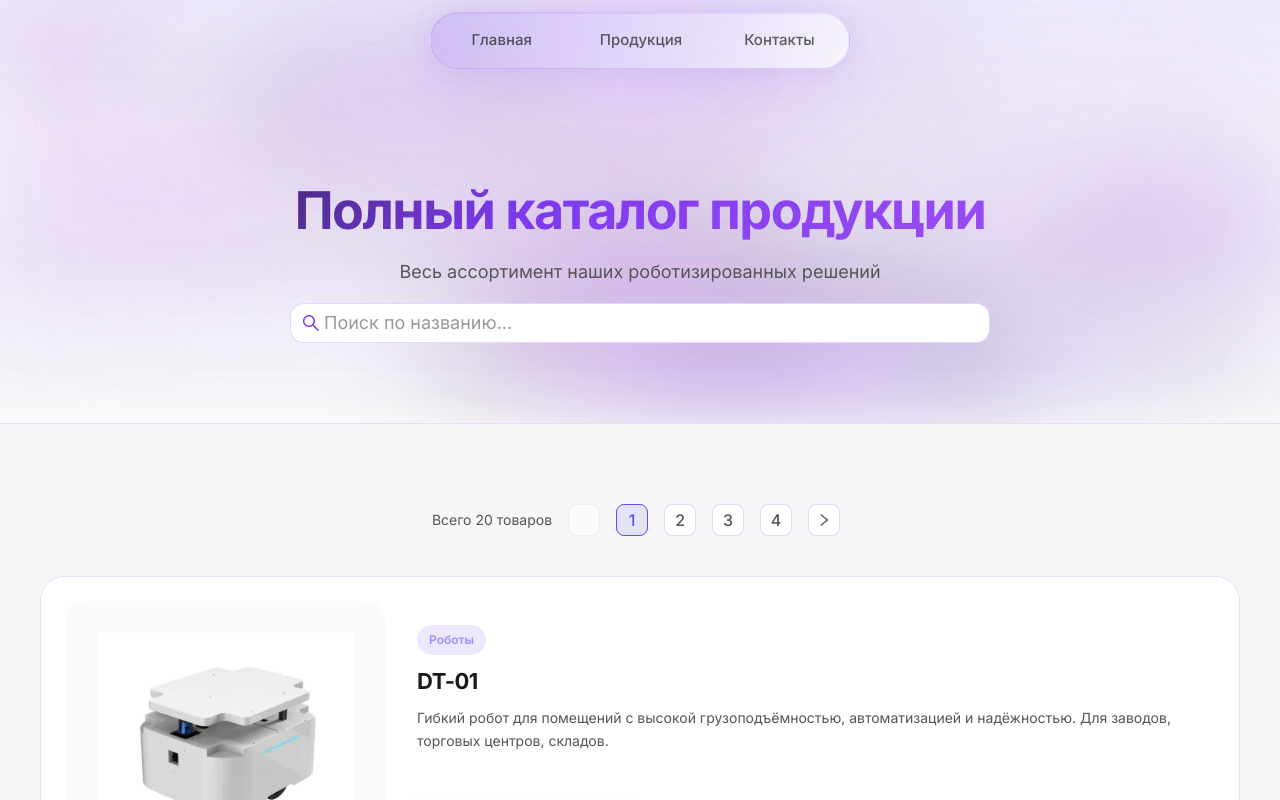
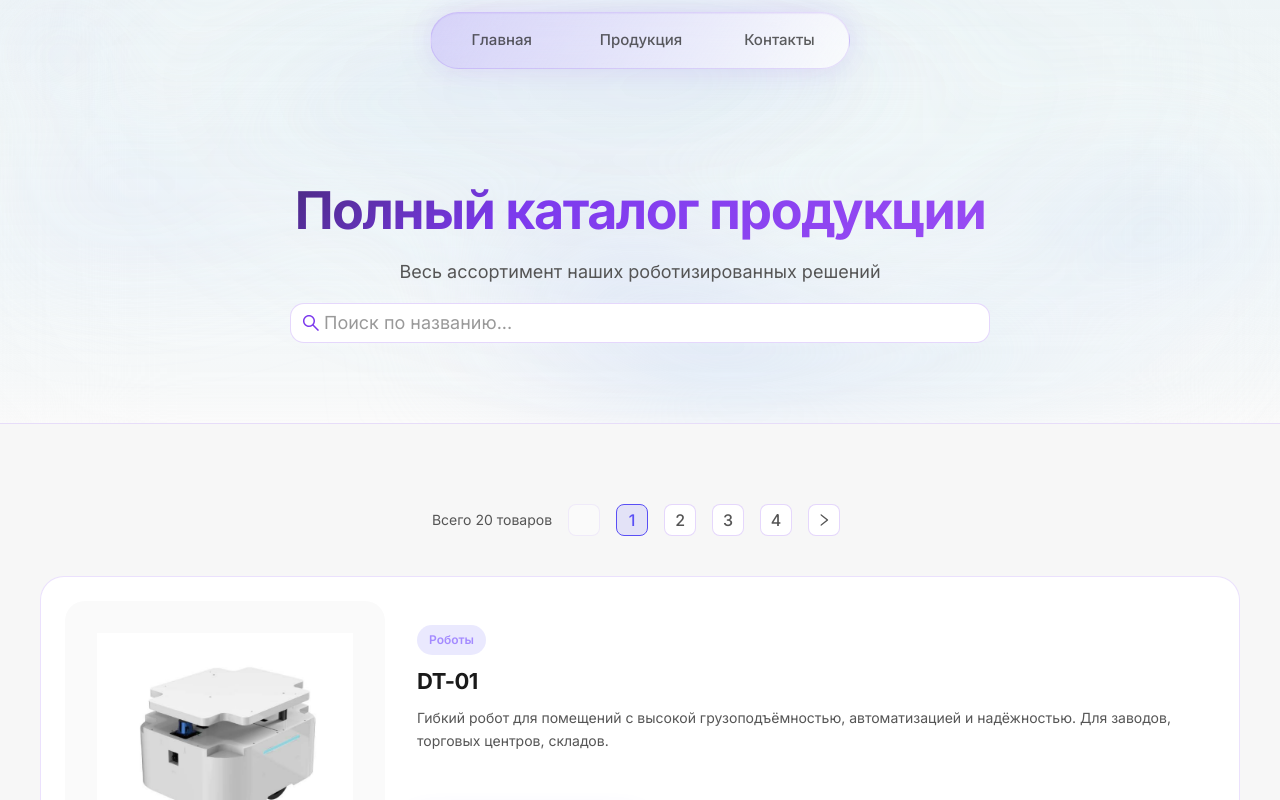
Before and after one commit to maxbaydi/landing-factory-robotics, a React (Vite) app: page /products in a window 1280 px wide. Shown: the top 800 px of the page. Built offline with nearby package versions, Linux system fonts and the light colour scheme.

Commit message:
Найстройка CI/CD

```diff
--- a/src/App.tsx
+++ b/src/App.tsx
@@ -5,20 +5,19 @@ import HomePage from './pages/HomePage';
 import CatalogPage from './pages/CatalogPage';
 import ProductDetailPage from './pages/ProductDetailPage';
 import ContactsPage from './pages/ContactsPage';
-import PageTransition from './components/PageTransition';
 
 const App = () => {
   const location = useLocation();
 
   return (
     <AppLayout>
-      <AnimatePresence mode="wait">
+      <AnimatePresence mode="sync">
         <Routes location={location} key={location.pathname}>
-          <Route path="/" element={<PageTransition><HomePage /></PageTransition>} />
-          <Route path="/products" element={<PageTransition><CatalogPage /></PageTransition>} />
-          <Route path="/catalog" element={<PageTransition><CatalogPage /></PageTransition>} />
-          <Route path="/products/:id" element={<PageTransition><ProductDetailPage /></PageTransition>} />
-          <Route path="/contacts" element={<PageTransition><ContactsPage /></PageTransition>} />
+          <Route path="/" element={<HomePage />} />
+          <Route path="/products" element={<CatalogPage />} />
+          <Route path="/catalog" element={<CatalogPage />} />
+          <Route path="/products/:id" element={<ProductDetailPage />} />
+          <Route path="/contacts" element={<ContactsPage />} />
         </Routes>
       </AnimatePresence>
     </AppLayout>
--- a/src/components/AnimatedStarryBackground.css
+++ b/src/components/AnimatedStarryBackground.css
@@ -9,10 +9,10 @@
   pointer-events: none;
   background: linear-gradient(
     180deg,
-    rgba(168, 139, 255, 0.15) 0%,
-    rgba(200, 159, 255, 0.12) 30%,
-    rgba(124, 58, 237, 0.08) 60%,
-    rgba(164, 139, 255, 0.05) 90%,
+    rgba(173, 216, 230, 0.15) 0%,
+    rgba(176, 224, 230, 0.12) 30%,
+    rgba(135, 206, 235, 0.08) 60%,
+    rgba(173, 216, 230, 0.05) 90%,
     transparent 100%
   );
   backdrop-filter: blur(80px);
@@ -27,8 +27,8 @@
   bottom: 0;
   background: radial-gradient(
     ellipse at top,
-    rgba(200, 159, 255, 0.12) 0%,
-    rgba(168, 139, 255, 0.06) 30%,
+    rgba(176, 224, 230, 0.12) 0%,
+    rgba(173, 216, 230, 0.06) 30%,
     transparent 70%
   );
   filter: blur(60px);
--- a/src/components/AnimatedStarryBackground.tsx
+++ b/src/components/AnimatedStarryBackground.tsx
@@ -41,7 +41,7 @@ const AnimatedStarryBackground = () => {
           speedX: (Math.random() - 0.5) * 0.3,
           speedY: (Math.random() - 0.5) * 0.3,
           opacity: Math.random() * 0.15 + 0.1,
-          hue: Math.random() * 40 + 250,
+          hue: Math.random() * 40 + 200,
         });
       }
     };
@@ -67,9 +67,9 @@ const AnimatedStarryBackground = () => {
           particle.size
         );
 
-        gradient.addColorStop(0, `hsla(${particle.hue}, 70%, 70%, ${particle.opacity})`);
-        gradient.addColorStop(0.5, `hsla(${particle.hue + 10}, 65%, 65%, ${particle.opacity * 0.5})`);
-        gradient.addColorStop(1, 'rgba(0, 0, 0, 0)');
+        gradient.addColorStop(0, `hsla(${particle.hue}, 70%, 85%, ${particle.opacity})`);
+        gradient.addColorStop(0.5, `hsla(${particle.hue + 10}, 65%, 90%, ${particle.opacity * 0.5})`);
+        gradient.addColorStop(1, 'rgba(255, 255, 255, 0)');
 
         ctx.fillStyle = gradient;
         ctx.beginPath();
--- a/src/components/Layout/index.tsx
+++ b/src/components/Layout/index.tsx
@@ -1,7 +1,9 @@
 import { ReactNode } from 'react';
 import { Layout as AntLayout } from 'antd';
+import { useLocation } from 'react-router-dom';
 import Header from './Header';
 import Footer from './Footer';
+import PageTransition from '../PageTransition';
 
 const { Content } = AntLayout;
 
@@ -10,11 +12,15 @@ interface LayoutProps {
 }
 
 const AppLayout = ({ children }: LayoutProps) => {
+  const location = useLocation();
+
   return (
     <AntLayout style={{ minHeight: '100vh' }}>
       <Header />
-      <Content>{children}</Content>
-      <Footer />
+      <PageTransition key={location.pathname}>
+        <Content>{children}</Content>
+        <Footer />
+      </PageTransition>
     </AntLayout>
   );
 };
--- a/src/components/PageTransition.tsx
+++ b/src/components/PageTransition.tsx
@@ -18,8 +18,8 @@ const pageVariants = {
 };
 
 const pageTransition = {
-  duration: 0.6,
-  ease: [0.42, 0, 0.58, 1] as const,
+  duration: 0.3,
+  ease: [0.22, 1, 0.36, 1] as const,
 };
 
 const PageTransition = ({ children }: PageTransitionProps) => {
@@ -30,6 +30,11 @@ const PageTransition = ({ children }: PageTransitionProps) => {
       exit="exit"
       variants={pageVariants}
       transition={pageTransition}
+      style={{
+        position: 'relative',
+        backgroundColor: '#ffffff',
+        width: '100%',
+      }}
     >
       {children}
     </motion.div>
```
Also changed, not shown: 7 other files (tests, documents, lock files or other folders).
